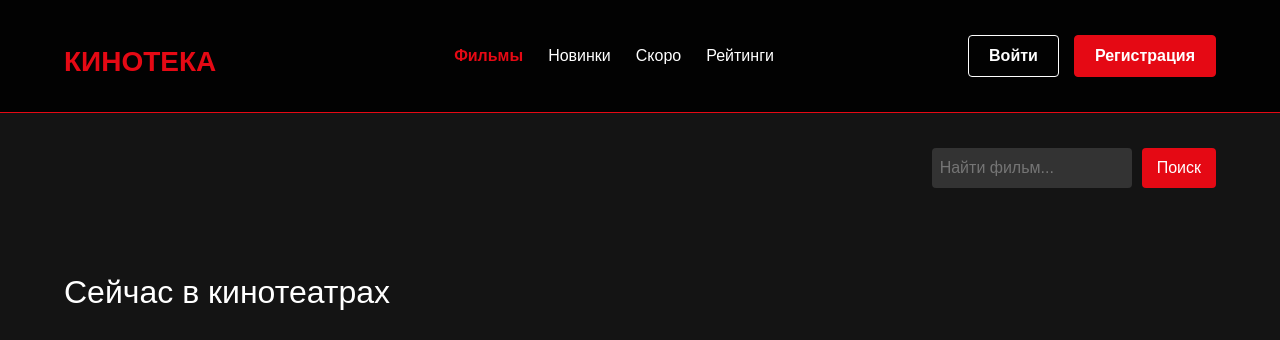
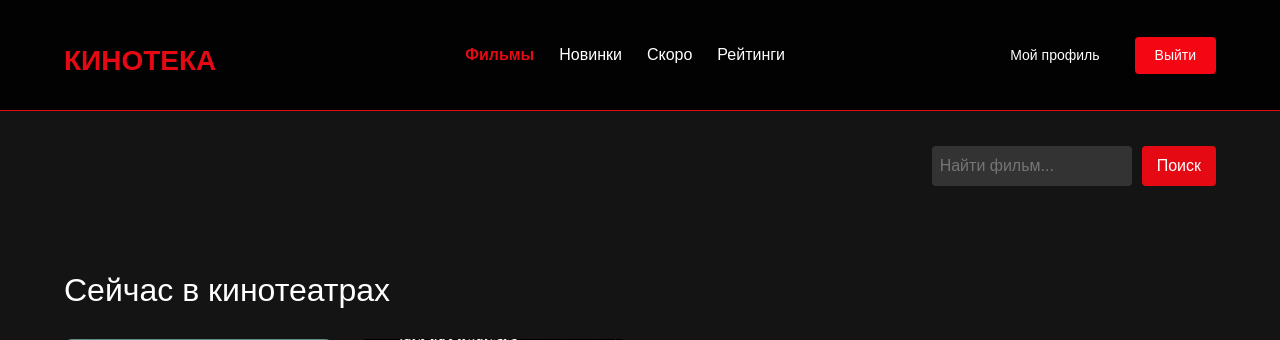
Before and after one commit to nisya1/WEB-project, a Flask app: page /movies/ in a window 1280 px wide. Shown: the top 340 px of the page. Run offline with Flask 3, Linux system fonts and the light colour scheme; data comes from the database, SQL or seed files in the repository.

Commit message:
всё ещё продолжается работа над регистрацией

```diff
--- a/blueprints/pages.py
+++ b/blueprints/pages.py
@@ -1,4 +1,4 @@
-from flask import render_template
+from flask import render_template, session
 from data.db_session import global_init, create_session
 from data.posters_models.events import Events
 
@@ -8,6 +8,4 @@ def main_page():
     sess = create_session()
     events = sess.query(Events).all()
 
-
-
-    return render_template("movies/index.html", events=events)
+    return render_template("movies/index.html", events=events, user_activ=session.user_activ)
--- a/blueprints/register.py
+++ b/blueprints/register.py
@@ -20,5 +20,9 @@ def create_account():
 
     if password == confirm_password:
         pass
-
+        session["name"] = name
+        session["email"] = email
+        session["password"] = password
+        session["confirm_password"] = confirm_password
+        session["user_activ"] = True
     return f"{name}, {email}, {password}, {confirm_password}"
--- a/static/movies/style.css
+++ b/static/movies/style.css
@@ -122,6 +122,45 @@ body {
     background-color: #f40612;
 }
 
+
+/* кнопки при заходе в аккаунт */
+.auth-buttons {
+    display: flex;
+    gap: 15px;
+}
+
+.btn-auth-user {
+    padding: 8px 20px;
+    border-radius: 4px;
+    font-weight: 500;
+    cursor: pointer;
+    transition: all 0.3s;
+    border: none;
+    text-decoration: none;
+    font-size: 14px;
+}
+
+.btn-profile {
+    color: #fff;
+    display: inline-block;
+    line-height: 1.5;
+    border-radius: 4px;
+}
+
+.btn-profile:hover {
+    background-color: #f40612;
+}
+
+/* Стили для кнопки "Выйти" */
+.btn-logout {
+    background-color: #f40612;
+    color: #fff;
+}
+
+.btn-logout:hover {
+    background-color: #f40612;
+}
+
 /* Строка поиска #####################################################################################################*/
 .findbar {
     /*background-color: rgba(0, 0, 0, 0.9);*/
--- a/templates/movies/index.html
+++ b/templates/movies/index.html
@@ -26,10 +26,17 @@
         </div>
 
         <div class="auth-buttons">
-            <a href="#" class="btn-auth btn-login">Войти</a>
-            <form action="{{ url_for('register.register_form') }}" method="GET">
-                <button type="submit" class="btn-auth btn-register">Регистрация</button>
-            </form>
+            {% if user_activ %}
+                <a href="#" class="btn-auth btn-login">Войти</a>
+                <form action="{{ url_for('register.register_form') }}" method="GET">
+                    <button type="submit" class="btn-auth btn-register">Регистрация</button>
+                </form>
+            {% else %}
+                <a href="" class="btn-auth-user btn-profile">Мой профиль</a>
+                <form action="" method="POST">
+                    <button type="submit" class="btn-auth-user btn-logout">Выйти</button>
+                </form>
+            {% endif %}
         </div>
     </div>
 </nav>
```
Also changed, not shown: test/1.py (added, +12 -0 lines), test/t2.css (+2 -0 lines).
